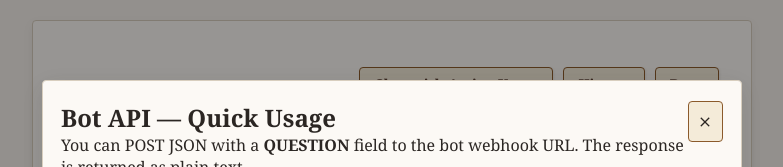
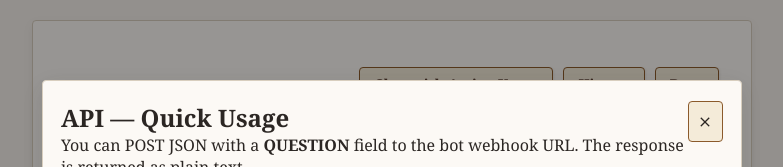
Before and after one commit to Eazybel/tizita, a website with bundled scripts: page public/index.html in a window 1280 px wide. Both pictures are taken after a click on the button "Docs". Shown: the top 167 px of the page, without its empty margins (248-1031 px from the left). Built offline with nearby package versions, Linux system fonts and the light colour scheme; no server answers.

Commit message:
refactor: update API documentation heading and improve comments in script.js and server.js

```diff
--- a/public/index.html
+++ b/public/index.html
@@ -72,7 +72,7 @@
   <div id="docModal" class="modal" aria-hidden="true" role="dialog" aria-label="API documentation">
     <div class="modal-content">
       <button class="close-btn" aria-label="Close documentation">×</button>
-      <h2>Bot API — Quick Usage</h2>
+      <h2>API — Quick Usage</h2>
       <p>You can POST JSON with a <strong>QUESTION</strong> field to the bot webhook URL. The response is returned as plain text.</p>
       <p><strong>Endpoint:</strong></p>
       <pre class="code">https://insachatbot.onrender.com/webhook/4b84d270-681b-421d-a729-3331ef424e7e</pre>
--- a/server.js
+++ b/server.js
@@ -10,6 +10,7 @@ app.use(cors());
 app.use(express.json())
 app.use(express.text())
 app.use(express.urlencoded({extended:true}))
+// Rate llimiter code block {#f08,5}
 const limiter=rateLimiter({
     windowMs:15*60*1000,
     max:3,
@@ -22,12 +23,14 @@ app.get("/", (req, res) => {
 })
 const port = process.env.PORT
 const server = http.createServer(app);
+// SERVER LITSENER CODE BLOCK {#a9c,3}
 server.listen(port, () => {
     console.log(`SERVER RUNNING`)
 })
 // WEB SOCKET DEMONISTRATING CODE BLOCK
 
 // Initialize Socket.io with CORS enabled for your frontend
+// SOCKET CORS CODE BLOCK {#a2c,6}
 const io = new Server(server, {
   cors: {
     origin: "*",
@@ -37,6 +40,7 @@ const io = new Server(server, {
 
 let activeUsersCount = 0;
 
+// SOCKET IO CONNECTION INITIATER CODE BLOCK {#c57,13}
 io.on('connection', (socket) => {
   activeUsersCount++;
   io.emit('user_count', activeUsersCount);
@@ -51,6 +55,7 @@ io.on('connection', (socket) => {
     });
   });
 
+  // SOCKET IO DISCONNECTION HANDLER {#efc,5}
   socket.on('disconnect', () => {
     activeUsersCount = Math.max(0, activeUsersCount - 1);
     io.emit('user_count', activeUsersCount);
```
Also changed, not shown: public/script.js (+15 -7 lines).
